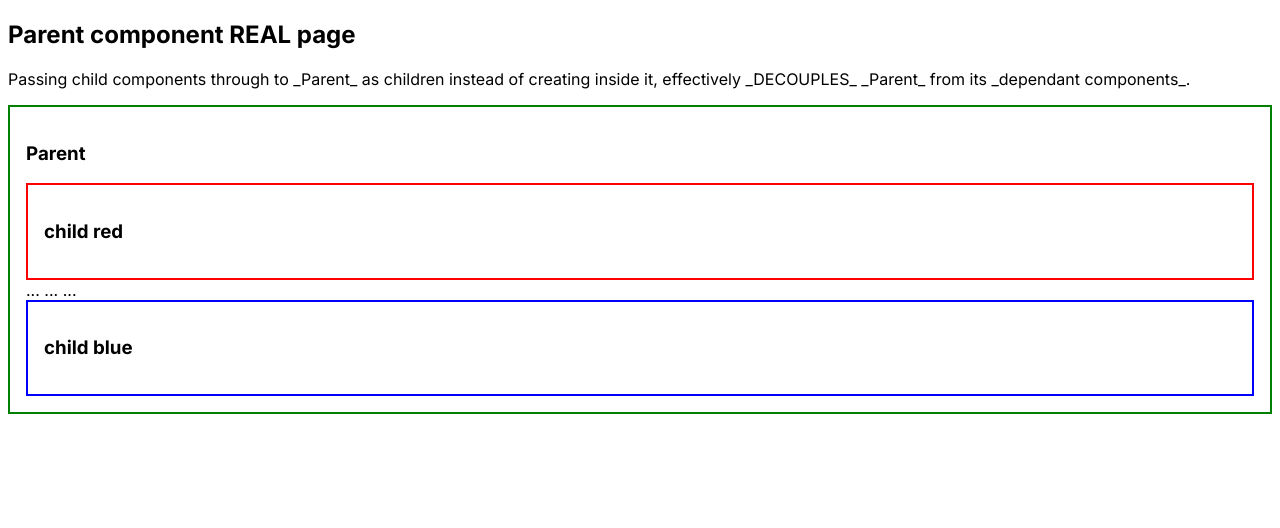
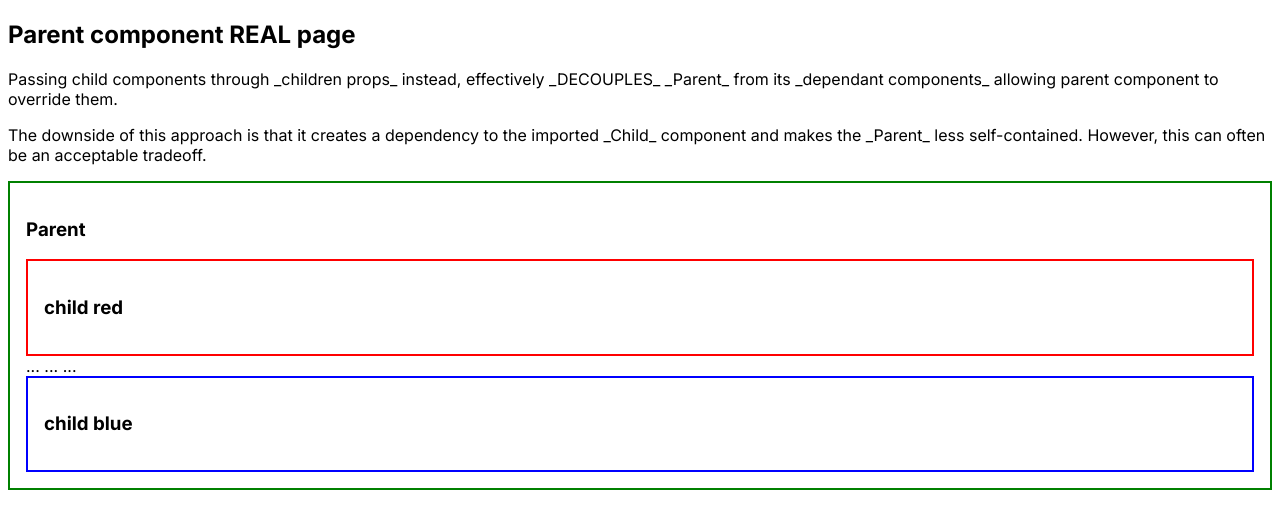
Before and after one commit to jercilla/nextjs-react-components-playground, a Next.js app: page /parent-child in a window 1280 px wide. Shown: the top 528 px of the page. Built offline with nearby package versions, Linux system fonts and the light colour scheme.

Commit message:
chore: alternative impl with default values for dependencies.

```diff
--- a/src/app/(pages-public)/parent-child-mock/page.tsx
+++ b/src/app/(pages-public)/parent-child-mock/page.tsx
@@ -4,6 +4,10 @@ export default function Page() {
   return (
     <>
       <h2>Parent component TESTING page</h2>
+      <p>
+        Provide alternative implementations for child components through override
+        default actual components.
+      </p>
 
       <Parent>
       {{
--- a/src/app/(pages-public)/parent-child/page.tsx
+++ b/src/app/(pages-public)/parent-child/page.tsx
@@ -6,16 +6,7 @@ export default function Page() {
   return (
     <>
       <h2>Parent component REAL page</h2>
-      <p>
-        Passing child components through to _Parent_ as children instead of creating inside it,
-        effectively _DECOUPLES_ _Parent_ from its _dependant components_.
-      </p>
-      <Parent>
-      {{
-        oneChild: <ChildRed/>,
-        anotherChild: <ChildBlue/>
-      }}
-      </Parent>
+      <Parent />
     </>
   );
 }
--- a/src/app/components/parent.tsx
+++ b/src/app/components/parent.tsx
@@ -1,17 +1,29 @@
-type childComponents = "oneChild" | "anotherChild";
+import ChildRed from "@/app/components/child-red";
+import ChildBlue from "@/app/components/child-blue";
 
-export interface Props {
-  children?: { [key in childComponents]: JSX.Element };
-}
-
-export default function Parent({ children, ...props }: Props) {
+export default function Parent({
+  children = {
+    oneChild: ChildRed(),
+    anotherChild: ChildBlue(),
+  },
+  ...props
+}) {
   return (
     <>
+      <p>
+        Passing child components through _children props_ instead,
+        effectively _DECOUPLES_ _Parent_ from its _dependant components_
+        allowing parent component to override them.
+      </p>
+      <p>
+        The downside of this approach is that it creates a dependency to the imported _Child_ component
+        and makes the _Parent_ less self-contained. However, this can often be an acceptable tradeoff.
+      </p>
       <section style={{ border: "2px solid green", padding: "1rem" }}>
         <h3>Parent</h3>
-        {children?.oneChild}
+        {children.oneChild}
         ... ... ...
-        {children?.anotherChild}
+        {children.anotherChild}
       </section>
     </>
   );
```
